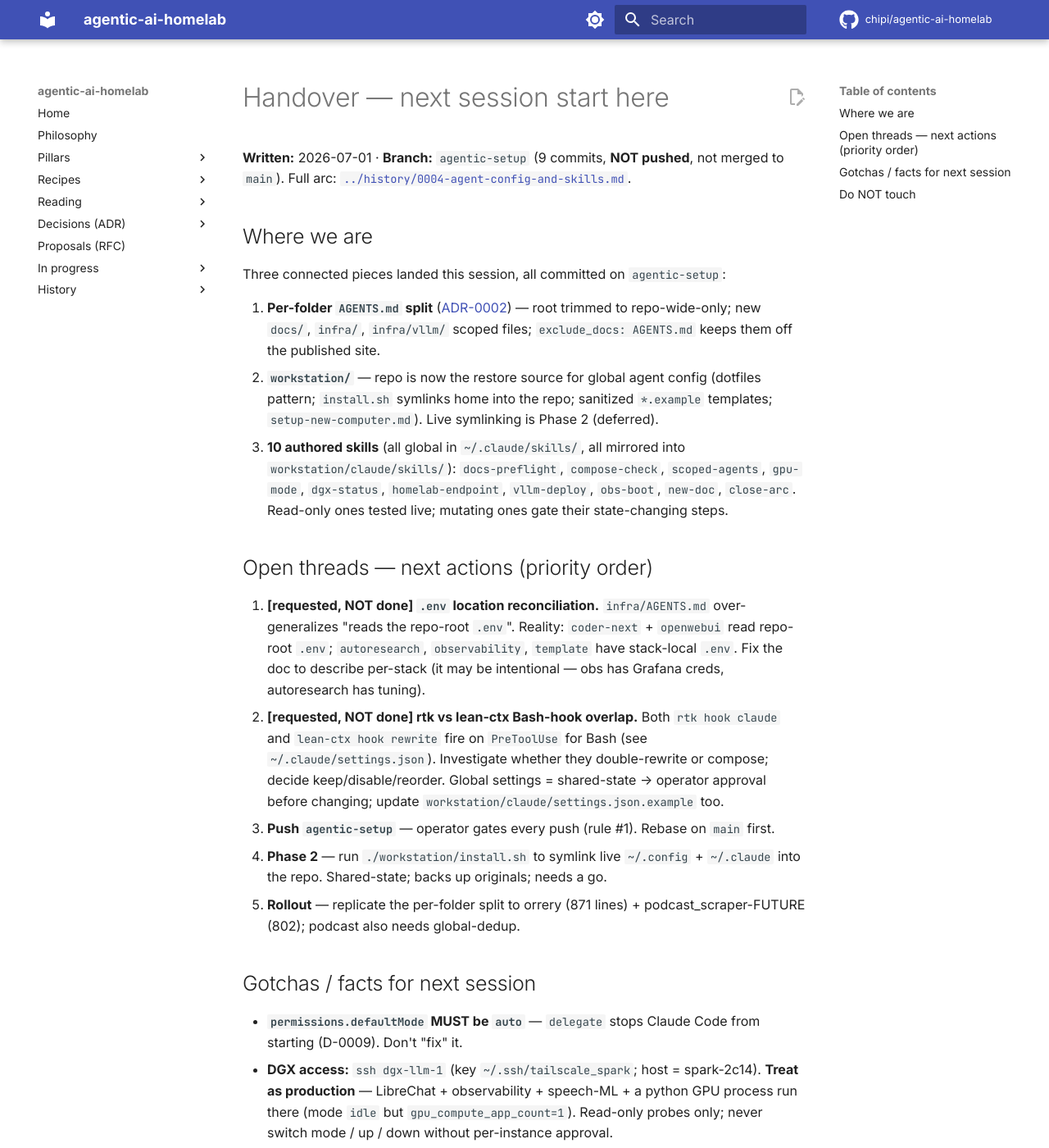
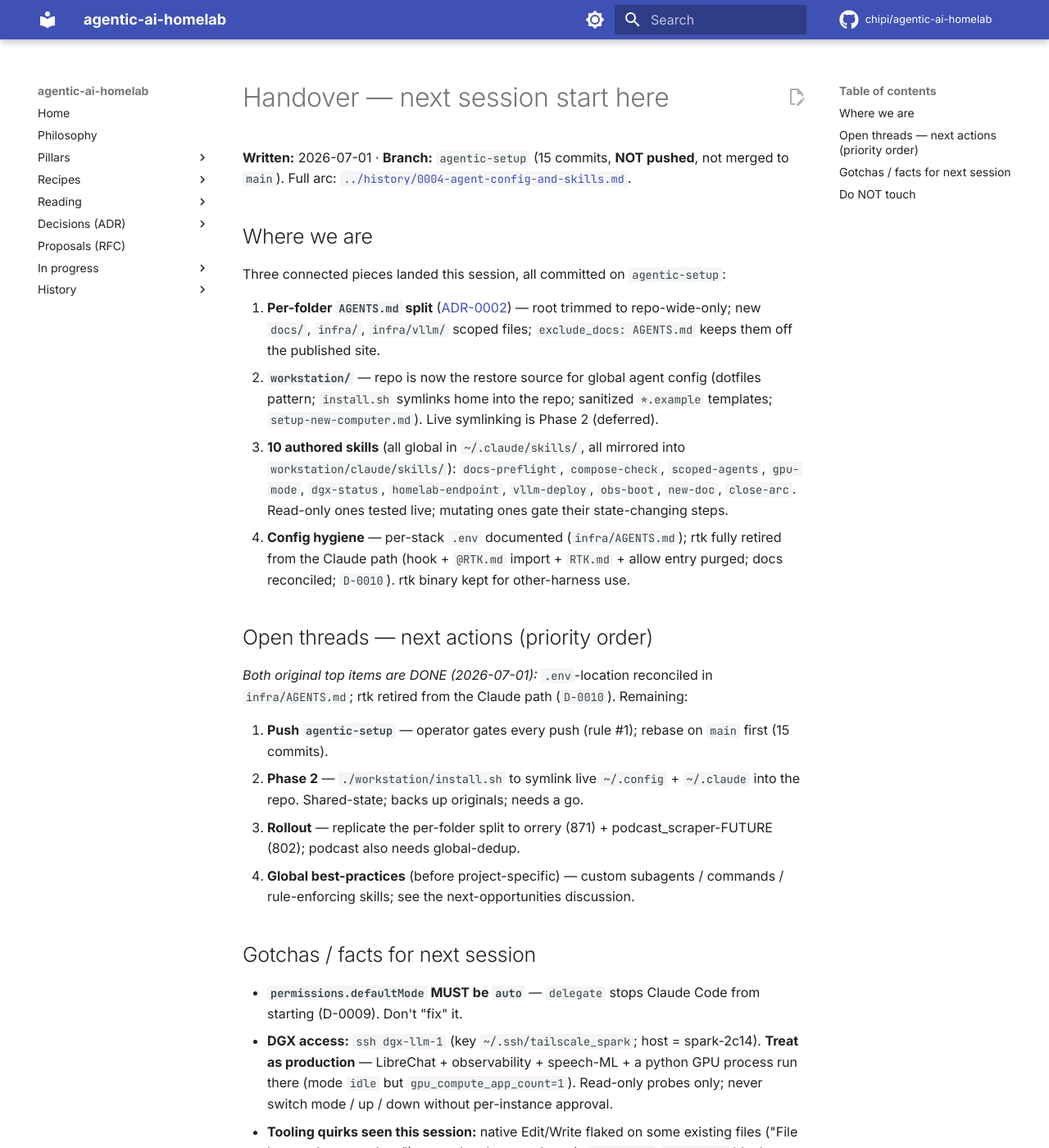
Before and after one commit to chipi/agentic-ai-homelab, an MkDocs documentation site: the page built from docs/wip/HANDOVER.md, in a window 1280 px wide and 1400 px high. Shown: the whole window at 82% size. Built offline with MkDocs 1.6.1 and Material for MkDocs 9.7.7, drawn with Linux system fonts in a browser that asks for light colours; comment, search, counter and statistics services are not loaded.

Commit message:
docs(wip): refresh handover — .env + rtk items cleared
Co-Authored-By: Claude Opus 4.8 (1M context) <noreply@anthropic.com>

```diff
--- a/docs/wip/HANDOVER.md
+++ b/docs/wip/HANDOVER.md
@@ -1,6 +1,6 @@
 # Handover — next session start here
 
-**Written:** 2026-07-01 · **Branch:** `agentic-setup` (9 commits, **NOT pushed**,
+**Written:** 2026-07-01 · **Branch:** `agentic-setup` (15 commits, **NOT pushed**,
 not merged to `main`). Full arc: [`../history/0004-agent-config-and-skills.md`](../history/0004-agent-config-and-skills.md).
 
 ## Where we are
@@ -19,25 +19,24 @@ Three connected pieces landed this session, all committed on `agentic-setup`:
    `scoped-agents`, `gpu-mode`, `dgx-status`, `homelab-endpoint`, `vllm-deploy`,
    `obs-boot`, `new-doc`, `close-arc`. Read-only ones tested live; mutating ones
    gate their state-changing steps.
+4. **Config hygiene** — per-stack `.env` documented (`infra/AGENTS.md`); rtk
+   fully retired from the Claude path (hook + `@RTK.md` import + `RTK.md` +
+   allow entry purged; docs reconciled; `D-0010`). rtk binary kept for
+   other-harness use.
 
 ## Open threads — next actions (priority order)
 
-1. **[requested, NOT done] `.env` location reconciliation.** `infra/AGENTS.md`
-   over-generalizes "reads the repo-root `.env`". Reality: `coder-next` +
-   `openwebui` read repo-root `.env`; `autoresearch`, `observability`, `template`
-   have stack-local `.env`. Fix the doc to describe per-stack (it may be
-   intentional — obs has Grafana creds, autoresearch has tuning).
-2. **[requested, NOT done] rtk vs lean-ctx Bash-hook overlap.** Both
-   `rtk hook claude` and `lean-ctx hook rewrite` fire on `PreToolUse` for Bash
-   (see `~/.claude/settings.json`). Investigate whether they double-rewrite or
-   compose; decide keep/disable/reorder. Global settings = shared-state → operator
-   approval before changing; update `workstation/claude/settings.json.example` too.
-3. **Push `agentic-setup`** — operator gates every push (rule #1). Rebase on
-   `main` first.
-4. **Phase 2** — run `./workstation/install.sh` to symlink live `~/.config` +
+*Both original top items are DONE (2026-07-01):* `.env`-location reconciled in
+`infra/AGENTS.md`; rtk retired from the Claude path (`D-0010`). Remaining:
+
+1. **Push `agentic-setup`** — operator gates every push (rule #1); rebase on
+   `main` first (15 commits).
+2. **Phase 2** — `./workstation/install.sh` to symlink live `~/.config` +
    `~/.claude` into the repo. Shared-state; backs up originals; needs a go.
-5. **Rollout** — replicate the per-folder split to orrery (871 lines) +
+3. **Rollout** — replicate the per-folder split to orrery (871) +
    podcast_scraper-FUTURE (802); podcast also needs global-dedup.
+4. **Global best-practices** (before project-specific) — custom subagents /
+   commands / rule-enforcing skills; see the next-opportunities discussion.
 
 ## Gotchas / facts for next session
 
```
